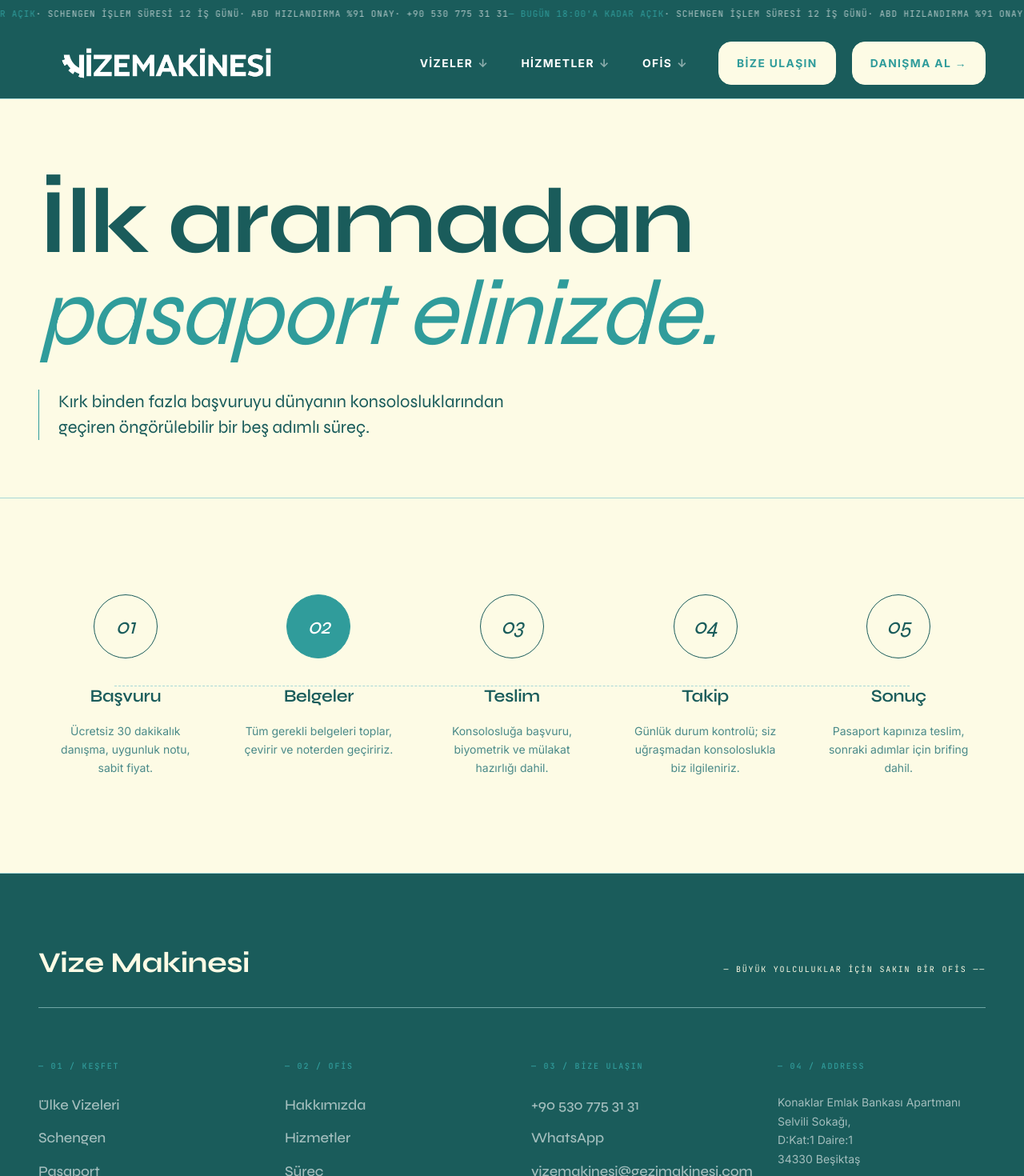
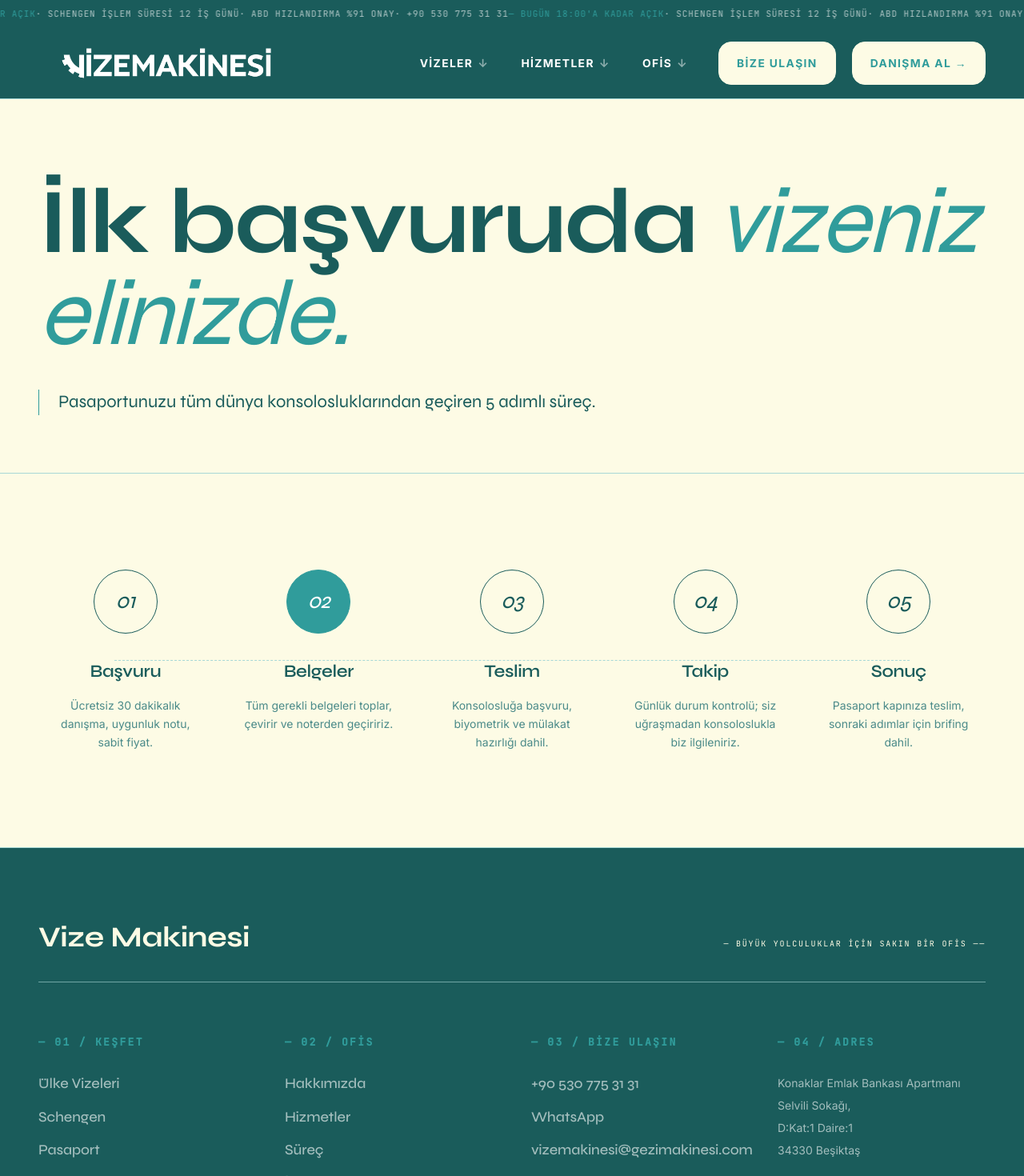
Before and after one commit to KaguSoftware/VizeMakinesi, a Next.js app: page /how-it-works in a window 1280 px wide. Shown: the top 1470 px of the page at 80% size. Built offline with nearby package versions, Linux system fonts and the light colour scheme; a web font is replaced by a local one.

Commit message:
changed how it works page

```diff
--- a/src/app/how-it-works/page.tsx
+++ b/src/app/how-it-works/page.tsx
@@ -12,8 +12,8 @@ export default function HowItWorksPage() {
     <>
       <PageHead
         eyebrow="— Ajansımız nasıl çalışır"
-        title={<>İlk aramadan <em className="font-normal italic text-coral">pasaport elinizde.</em></>}
-        lede="Kırk binden fazla başvuruyu dünyanın konsolosluklarından geçiren öngörülebilir bir beş adımlı süreç."
+        title={<>İlk başvuruda <em className="font-normal italic text-coral">vizeniz elinizde.</em></>}
+        lede="Pasaportunuzu tüm dünya konsolosluklarından geçiren 5 adımlı süreç."
       />
       <section className="container">
         <Timeline />
--- a/src/components/Footer/Footer.tsx
+++ b/src/components/Footer/Footer.tsx
@@ -28,7 +28,7 @@ export default function Footer() {
                 <div className="grid grid-cols-2 md:grid-cols-4 gap-12">
                     {FOOTER_COLUMNS.map((col) => (
                         <div key={col.eyebrow}>
-                            <h5 className="font-mono font-medium text-[10px] uppercase tracking-[0.18em] text-coral mb-6">
+                            <h5 className="font-mono font-bold text-[13px] uppercase tracking-[0.18em] text-coral mb-6">
                                 {col.eyebrow}
                             </h5>
                             <ul className="flex flex-col gap-2.5 list-none">
@@ -48,15 +48,20 @@ export default function Footer() {
 
                     {/* Address */}
                     <div>
-                        <h5 className="font-mono font-medium text-[10px] uppercase tracking-[0.18em] text-coral mb-6">
-                            — 04 / Address
+                        <h5 className="font-mono font-bold text-[13px] uppercase tracking-[0.18em] text-coral mb-6">
+                            — 04 / Adres
                         </h5>
-                        <p className="text-[14px] text-white/60 leading-[1.7]">
+                        <a
+                            href="https://maps.google.com/?q=Gezi+Makinesi,+Levent,+Istanbul"
+                            target="_blank"
+                            rel="noopener noreferrer"
+                            className="text-[14px] text-white/60 leading-[1.7] hover:text-coral transition-colors duration-150"
+                        >
                             {SITE.address.street},<br />
                             {SITE.address.suite}
                             <br />
                             {SITE.address.city}
-                        </p>
+                        </a>
                     </div>
                 </div>
 
--- a/src/components/PageHead/PageHead.tsx
+++ b/src/components/PageHead/PageHead.tsx
@@ -8,7 +8,7 @@ export default function PageHead({ eyebrow, title, lede }: PageHeadProps) {
           {title}
         </h1>
         {lede && (
-          <p className="font-serif text-[22px] text-navy max-w-[620px] mt-9 leading-[1.45] border-l border-coral pl-6">
+          <p className="font-serif text-[22px] text-navy max-w-none whitespace-nowrap mt-9 leading-[1.45] border-l border-coral pl-6">
             {lede}
           </p>
         )}
```
